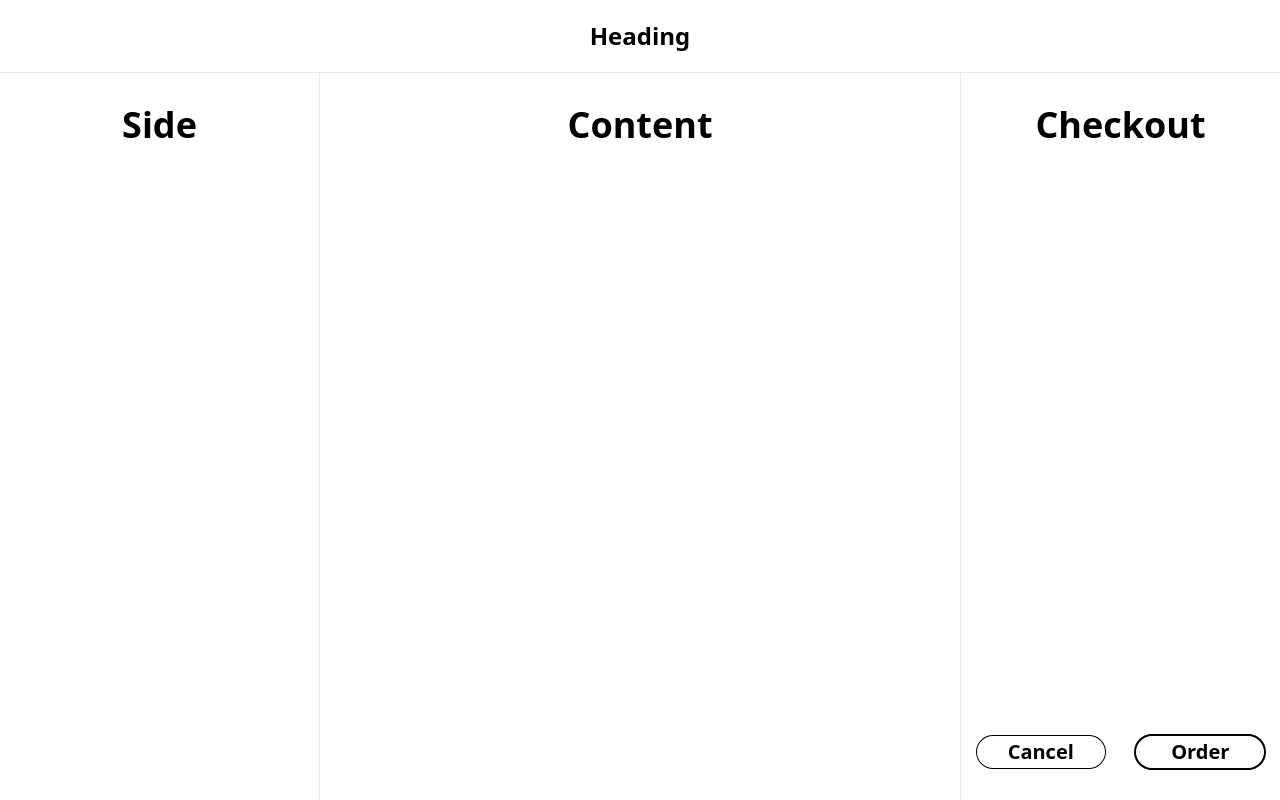
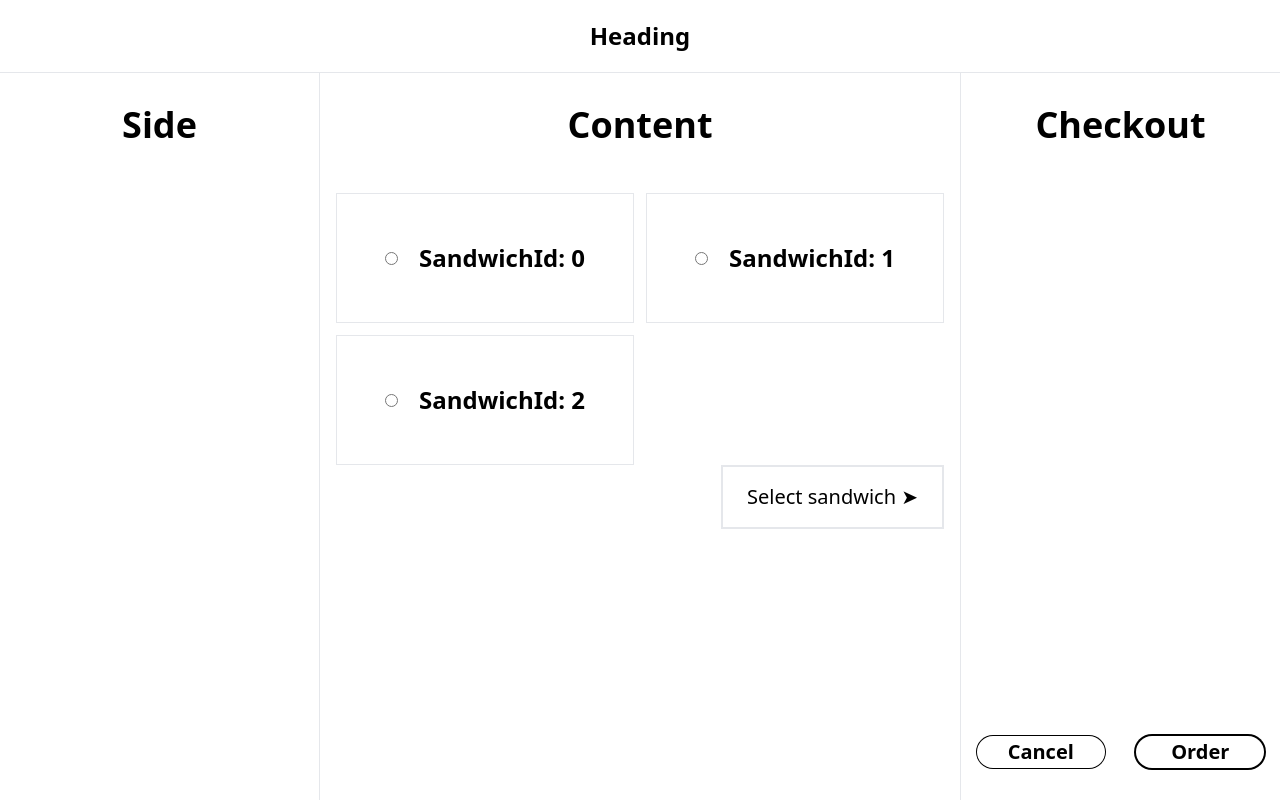
Before and after one commit to taimmone/webarch-frontend, a React (Create React App) app: page / in a window 1280 px wide. Built offline with nearby package versions, Linux system fonts and the light colour scheme.

Commit message:
Add dummy content for sandwiches

```diff
--- a/src/components/Main.js
+++ b/src/components/Main.js
@@ -1,7 +1,27 @@
+const Sandwich = ({ sandwichId }) => {
+  return (
+    // TODO: Wrap with clickable area to toggle radio button
+    <div className="p-12 border text-2xl col-span-2 sm:col-auto font-semibold flex items-center justify-between">
+      <input type="radio" name="sandwich" />
+      <h3>SandwichId: {sandwichId}</h3>
+    </div>
+  );
+};
+
 const Main = () => {
+  const sandwiches = [{ sandwichId: 0 }, { sandwichId: 1 }, { sandwichId: 2 }];
+
   return (
     <main className="flex-grow flex flex-col mx-4">
       <div className="pt-8 text-4xl font-semibold mb-12">Content</div>
+      <div className="w-full grid grid-cols-2 gap-3 grid-flow-row">
+        {sandwiches.map(({ sandwichId }) => {
+          return <Sandwich key={sandwichId} sandwichId={sandwichId} />;
+        })}
+      </div>
+      <button className="self-end p-4 px-6 border-2 text-xl" type="button">
+        Select sandwich ➤
+      </button>
     </main>
   );
 };
```
